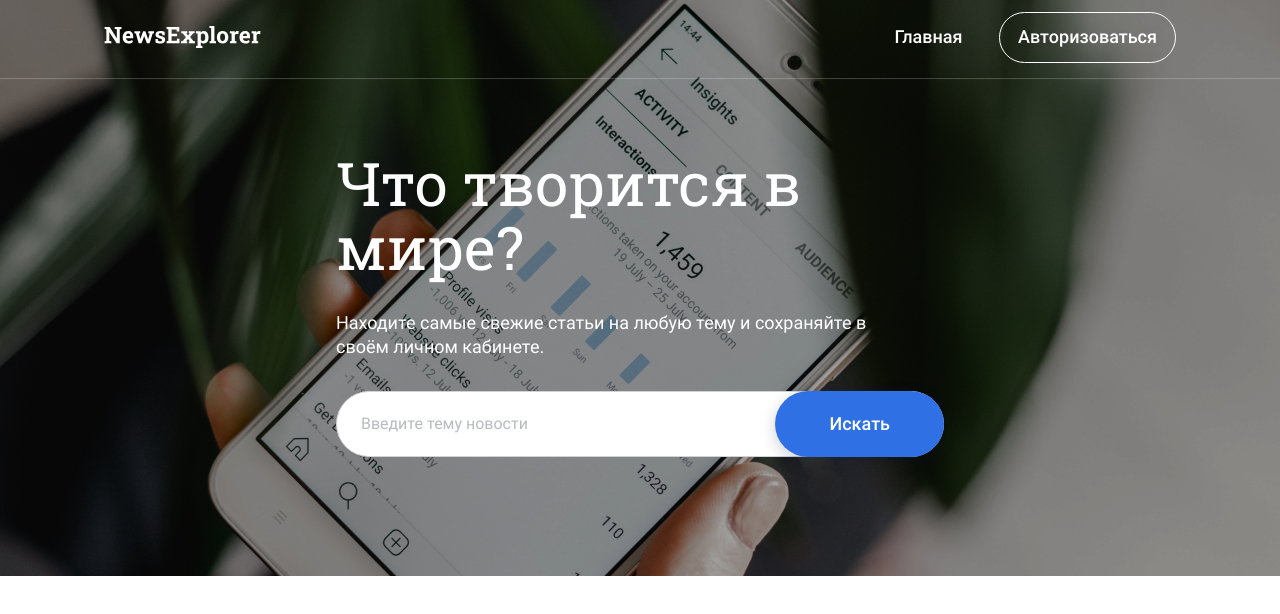
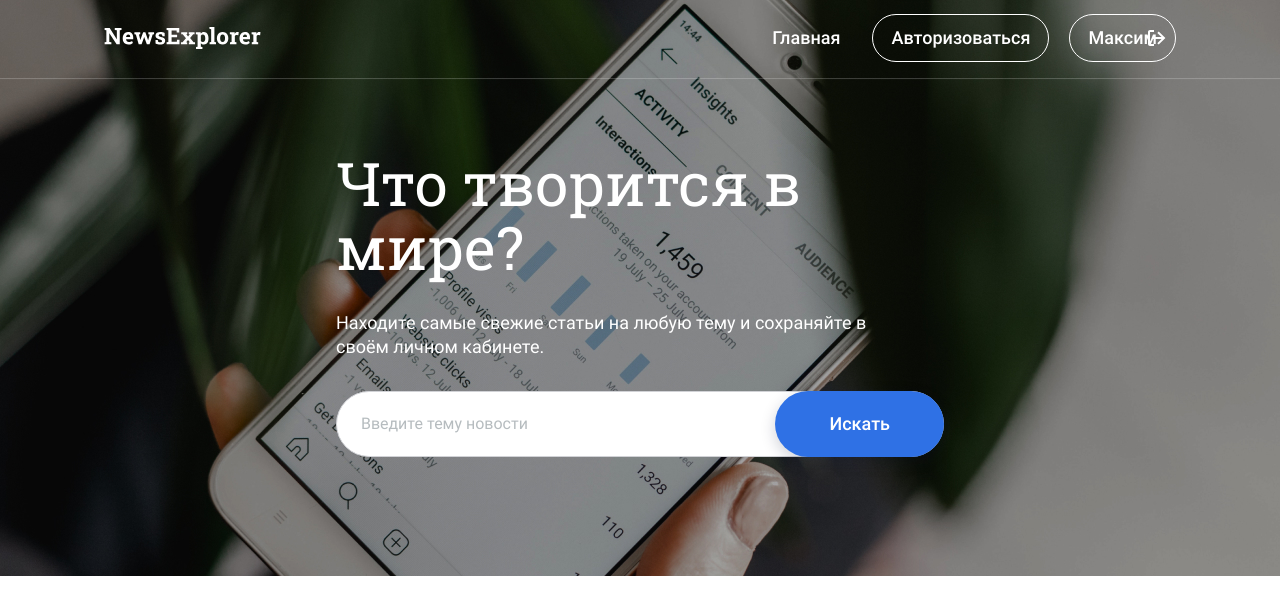
Before and after one commit to msosnovskiy/news-explorer-frontend, a website: page src/index.html in a window 1280 px wide. Drawn offline with Linux system fonts and the light colour scheme.

```diff
--- a/src/blocks/header/__button/_logout/header__button_logout.css
+++ b/src/blocks/header/__button/_logout/header__button_logout.css
@@ -1,3 +1,15 @@
 .header__button_logout {
+  position: relative;
+}
 
+.header__button_logout::after {
+  content: "";
+  background-image: url(../../../../images/logout.svg);
+  background-repeat: no-repeat;
+  position: absolute;
+  width: 18px;
+  height: 16px;
+  top: 50%;
+  right: 0;
+  transform: translate(-50%, -50%);
 }
--- a/src/blocks/header/__button/header__button.css
+++ b/src/blocks/header/__button/header__button.css
@@ -1,10 +1,12 @@
-@import url('./_login/header__button_login.css');
-@import url('./_logout/header__button_logout.css');
+@import url(./_login/header__button_login.css);
+@import url(./_logout/header__button_logout.css);
 
 .header__button {
   background-color: transparent;
-  padding: 14px 18px;
-  margin-left: 32px;
+  min-height: 48px;
+  min-width: 48px;
+  padding: 12px 18px;
+  margin-left: 20px;
   border-radius: 100px;
   color: #fff;
   font-weight: 500;
--- a/src/blocks/header/__item/header__item.css
+++ b/src/blocks/header/__item/header__item.css
@@ -3,18 +3,30 @@
 
 .header__item {
   color: #fff;
-  margin-left: 34px;
+  margin-left: 22px;
   font-weight: 500;
   line-height: 24px;
-  padding: 26px 0px;
+  padding: 12px;
   text-decoration: none;
-  transition-duration: .2s;
+  position: relative;
 }
 
-.header__item:active {
+/* .header__item:active {
   border-bottom: 3px solid #fff;
+} */
+
+.header__item:after {
+  transition-duration: 2s;
 }
 
-.header__item:hover {
-  border-bottom: 3px solid #fff;
+.header__item:hover::after {
+  content: "";
+  width: calc(100% - 24px);
+  height: 3px;
+  background-color: #fff;
+  position: absolute;
+  bottom: -17px;
+  left: 50%;
+  transform: translate(-50%);
+
 }
--- a/src/blocks/header/__navigation/header__navigation.css
+++ b/src/blocks/header/__navigation/header__navigation.css
@@ -1,3 +1,5 @@
 .header__navigation {
-
+  display: flex;
+  font-display: row;
+  align-items: center;
 }
--- a/src/blocks/header/header.css
+++ b/src/blocks/header/header.css
@@ -4,11 +4,10 @@
 @import url(./__button/header__button.css);
 
 .header {
+  width: 100%;
   min-height: 80px;
-  padding: 12px 104px;
-  display: flex;
+  padding: 14px 104px;
   position: absolute;
-  width: 100%;
   left: 0;
   top: 0;
   border-bottom: 1px solid rgba(196, 196, 196, 0.01);
--- a/src/index.html
+++ b/src/index.html
@@ -19,7 +19,7 @@
           <a href="#" class="header__item header__item_main">Главная</a>
           <a href="#" class="header__item header__item_articles" hidden>Сохранённые статьи</a>
           <button class="header__button header__button_login">Авторизоваться</button>
-          <button class="header__button header__button_logout" hidden>Максим</button>
+          <button class="header__button header__button_logout">Максим</button>
         </nav>
       </div>
     </header>
```
Also changed, not shown: src/images/logout.svg (added).
